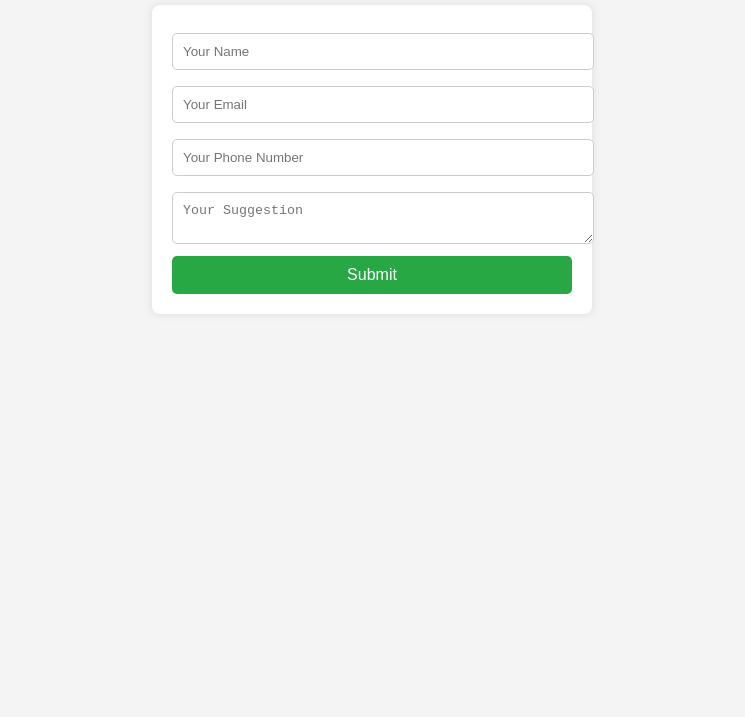
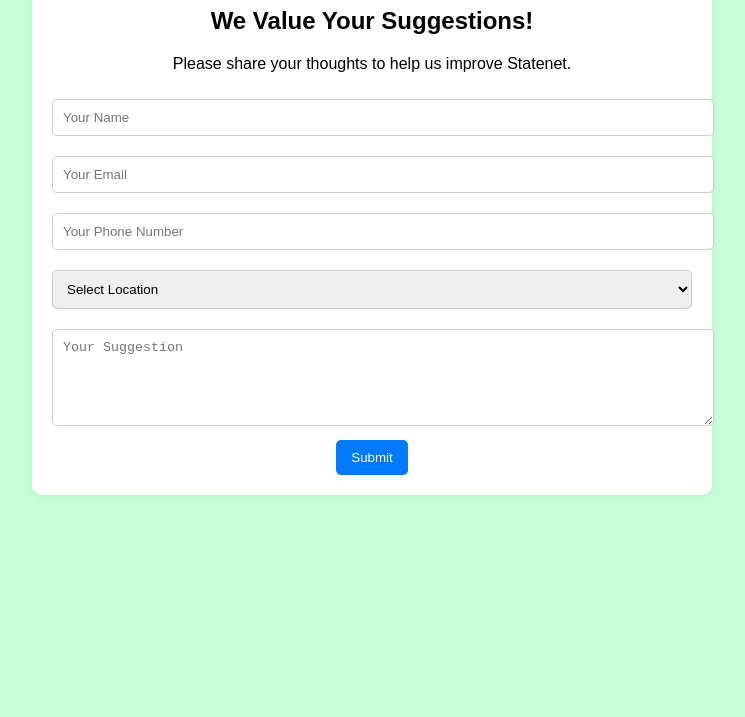
Before and after one commit to mathewrutto/statenetsuggestion, a website: page public/index.html in a window 1280 px wide. Shown: the part 83-800 px from the top of the page, without its empty margins (268-1013 px from the left). Drawn offline with Linux system fonts and the light colour scheme.

Commit message:
added locations

```diff
--- a/public/index.html
+++ b/public/index.html
@@ -3,80 +3,78 @@
 <head>
     <meta charset="UTF-8">
     <meta name="viewport" content="width=device-width, initial-scale=1.0">
-    <title>Submit Your Suggestion</title>
+    <title>Suggestions - Statenet</title>
     <style>
         body {
             font-family: Arial, sans-serif;
-            margin: 40px;
+            margin: 0;
+            padding: 0;
+            background-color: #c8ffd7;
             text-align: center;
-            background-color: #f4f4f4;
         }
-        h2 {
-            color: #333;
-        }
-        form {
+        .container {
+            width: 50%;
+            margin: 50px auto;
             background: white;
             padding: 20px;
-            max-width: 400px;
-            margin: 20px auto;
-            box-shadow: 0px 0px 10px rgba(0, 0, 0, 0.1);
-            border-radius: 8px;
+            border-radius: 10px;
+            box-shadow: 0 0 10px rgba(0, 0, 0, 0.1);
         }
-        input, textarea {
+        input, textarea, select {
             width: 100%;
             padding: 10px;
-            margin: 8px 0;
+            margin: 10px 0;
             border: 1px solid #ccc;
             border-radius: 5px;
         }
         button {
-            background: #28a745;
+            background-color: #007bff;
             color: white;
-            padding: 10px;
+            padding: 10px 15px;
             border: none;
-            width: 100%;
+            border-radius: 5px;
             cursor: pointer;
-            font-size: 16px;
-            border-radius: 5px;
         }
         button:hover {
-            background: #218838;
+            background-color: #0056b3;
         }
     </style>
+    <script>
+        function toggleKerichoOptions() {
+            var location = document.getElementById("location").value;
+            var kerichoOptions = document.getElementById("kericho-options");
+            if (location === "Kericho") {
+                kerichoOptions.style.display = "block";
+            } else {
+                kerichoOptions.style.display = "none";
+            }
+        }
+    </script>
 </head>
 <body>
-
-    <h2>Submit Your Suggestion</h2>
-
-    <form id="suggestionForm">
-        <input type="text" name="name" placeholder="Your Name" required>
-        <input type="email" name="email" placeholder="Your Email" required>
-        <input type="tel" name="phone" placeholder="Your Phone Number" required>
-        <textarea name="suggestion" placeholder="Your Suggestion" required></textarea>
-        <button type="submit">Submit</button>
-    </form>
-
-    <script>
-        document.getElementById("suggestionForm").addEventListener("submit", async function(event) {
-            event.preventDefault(); // Prevents the form from refreshing the page
-
-            const formData = new FormData(this); // Gets form data
-            const jsonData = Object.fromEntries(formData.entries()); // Converts to JSON format
-
-            try {
-                const response = await fetch("/api/submit", {
-                    method: "POST",
-                    headers: { "Content-Type": "application/json" },
-                    body: JSON.stringify(jsonData),
-                });
-
-                const result = await response.json();
-                alert(result.message || "Submission failed!");
-            } catch (error) {
-                alert("Error submitting form. Please try again.");
-            }
-        });
-    </script>
-
+    <div class="container">
+        <h2>We Value Your Suggestions!</h2>
+        <p>Please share your thoughts to help us improve Statenet.</p>
+        <form action="https://formspree.io/f/mnnpqele" method="POST">
+            <input type="text" name="name" placeholder="Your Name" required>
+            <input type="email" name="email" placeholder="Your Email" required>
+            <input type="tel" name="phone" placeholder="Your Phone Number" required>
+            <select name="location" id="location" onchange="toggleKerichoOptions()" required>
+                <option value="">Select Location</option>
+                <option value="Eldoret">Eldoret</option>
+                <option value="Kericho">Kericho</option>
+            </select>
+            <div id="kericho-options" style="display: none;">
+                <select name="kericho_sub_station">
+                    <option value="">Select Sub-Station</option>
+                    <option value="Kabianga">Kabianga</option>
+                    <option value="Kipchimchim">Kipchimchim</option>
+                    <option value="Brook">Brook</option>
+                </select>
+            </div>
+            <textarea name="suggestion" placeholder="Your Suggestion" rows="5" required></textarea>
+            <button type="submit">Submit</button>
+        </form>
+    </div>
 </body>
 </html>
```
